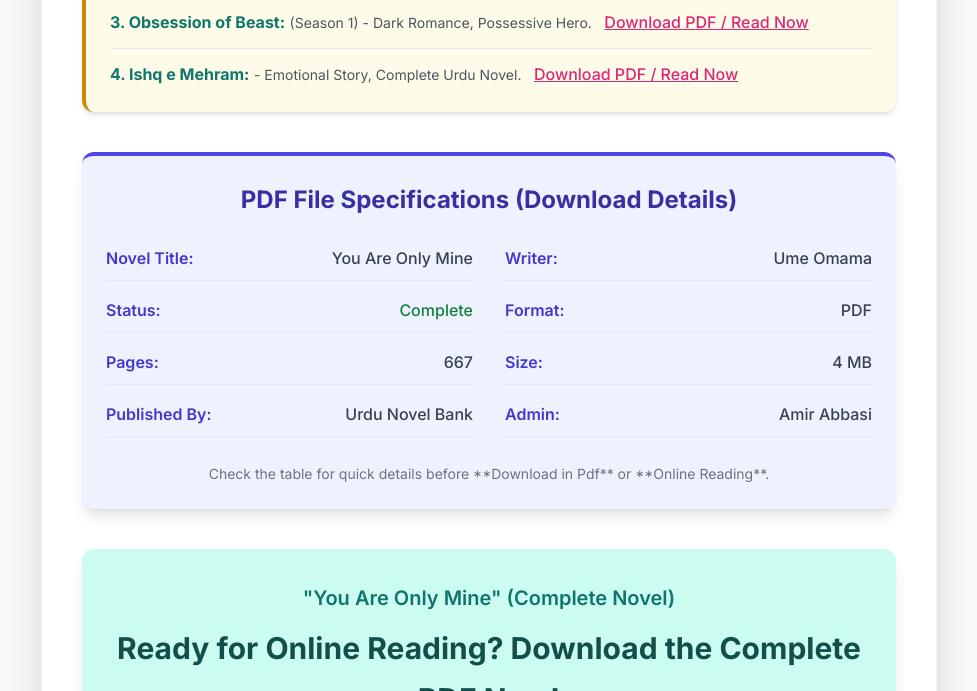
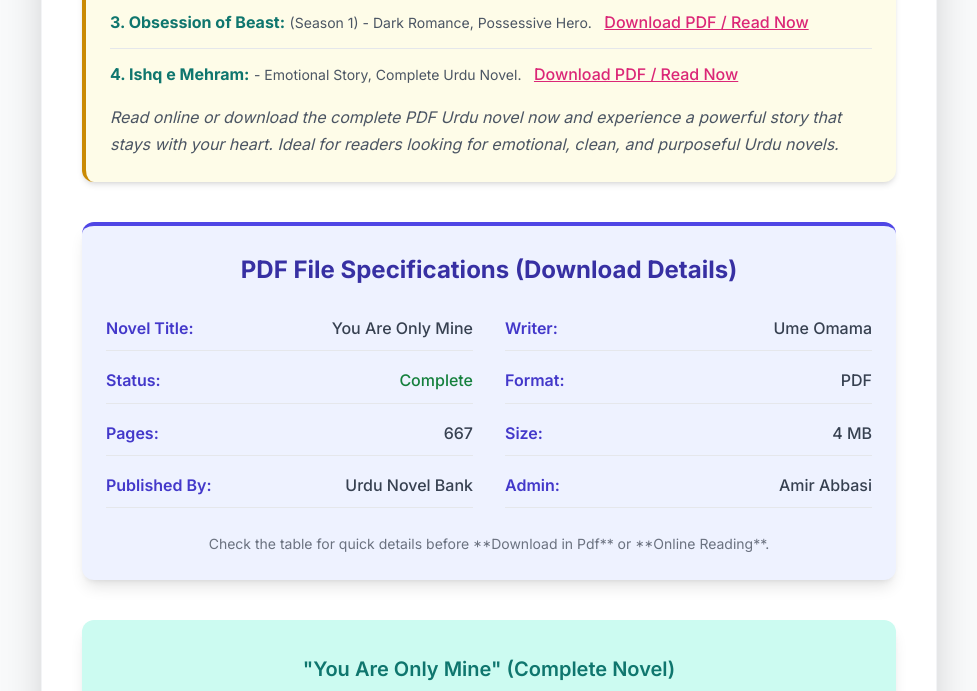
Before and after one commit to amirabbasiblog/Tailwind-CSS, a website: page index.html in a window 1280 px wide. Shown: the part 2775-3466 px from the top of the page, without its empty margins (151-1128 px from the left). Drawn offline with Linux system fonts and the light colour scheme.

Commit message:
add new classes in output.css & add new p in index.html

```diff
--- a/index.html
+++ b/index.html
@@ -160,6 +160,10 @@
                     <a href="https://www.urdunovelbank.com/2023/11/ishq-e-mehram-by-ume-omama-complete_25.html" class="text-pink-600 hover:text-pink-800 font-medium transition duration-150 ease-in-out underline ml-2" target="_blank" rel="noopener noreferrer">Download PDF / Read Now</a>
                 </li>
             </ul>
+
+            <p class="mt-4 italic text-gray-600">
+                Read online or download the complete PDF Urdu novel now and experience a powerful story that stays with your heart. Ideal for readers looking for emotional, clean, and purposeful Urdu novels.
+            </p>
         </section>
 
         <!-- PDF File Details Table - Modern, Responsive, and SEO Friendly -->
```
Also changed, not shown: output.css.
